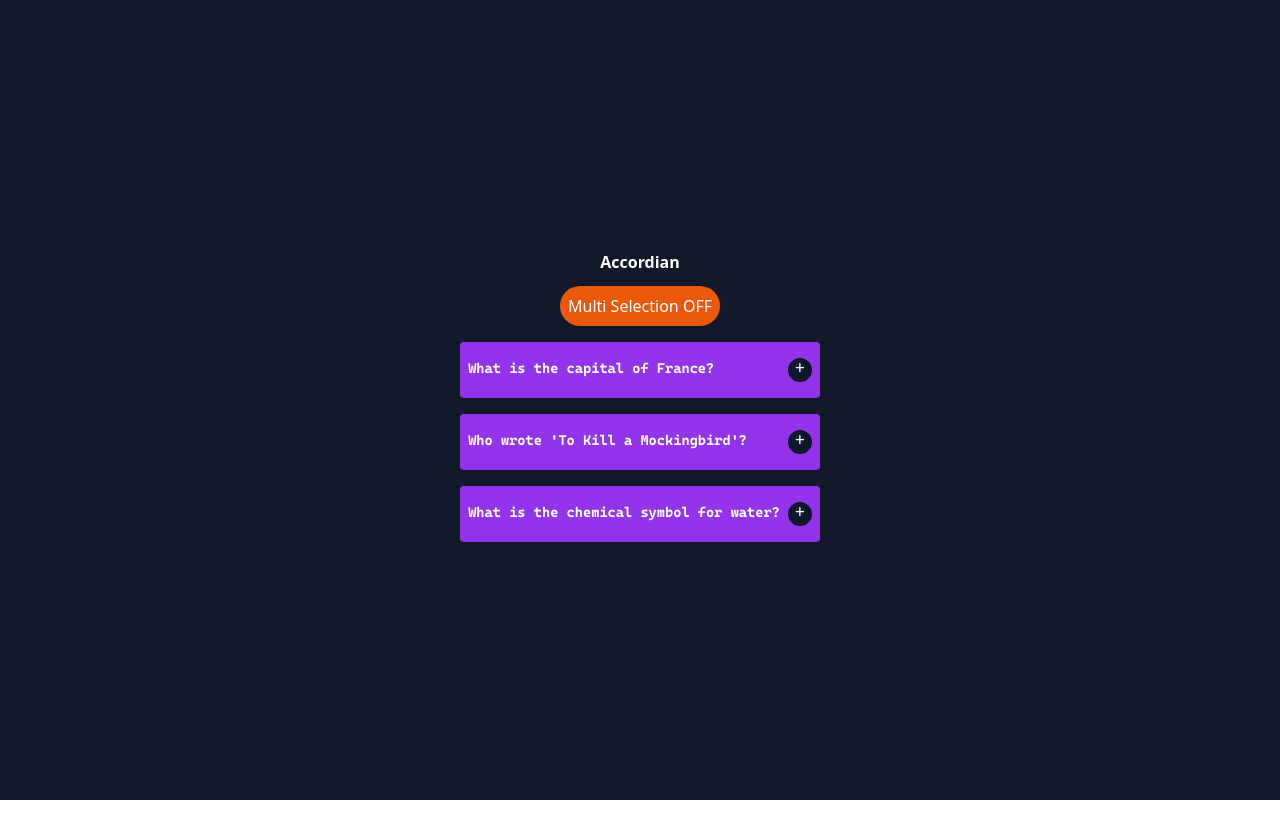
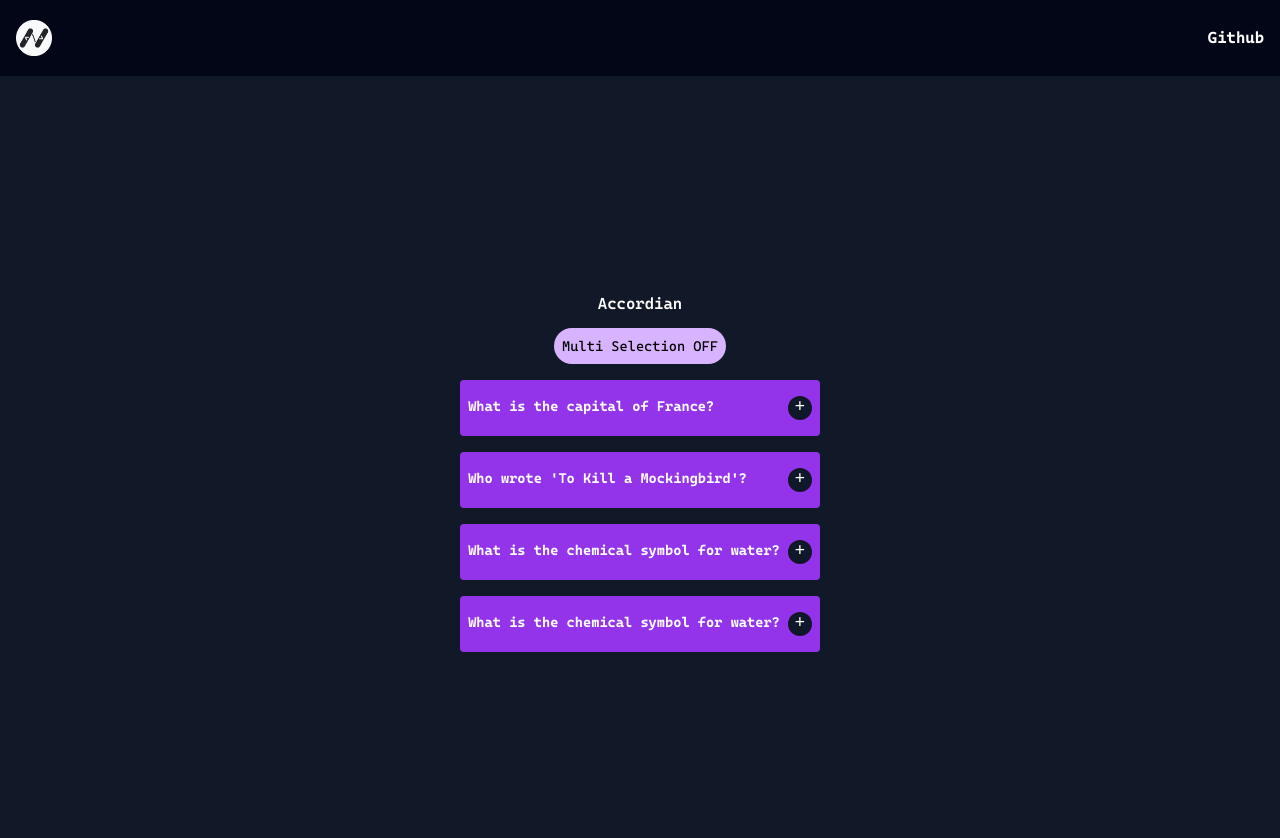
Before and after one commit to naimak659/React-Practice, a React (Vite) app: page / in a window 1280 px wide. Shown: the top 838 px of the page. Before the commit the page ends 800 px from the top, so only its background shows below. Built offline with nearby package versions, Linux system fonts and the light colour scheme.

Commit message:
so i have fixed some filing system and added Navbar

```diff
--- a/src/App.jsx
+++ b/src/App.jsx
@@ -2,6 +2,7 @@ import { useState } from "react";
 import reactLogo from "./assets/react.svg";
 import viteLogo from "/vite.svg";
 import Accordian from "./components/accordian/Accordian";
+import Navbar from "./components/Navbar";
 
 function App() {
   const [count, setCount] = useState(0);
@@ -9,6 +10,7 @@ function App() {
   return (
     <>
       <div className="text-white ">
+        <Navbar />
         <Accordian />
       </div>
     </>
--- /dev/null
+++ b/src/components/Navbar.jsx
@@ -0,0 +1,21 @@
+import React from "react";
+import logo from "/src/assets/rounded-logo.png";
+
+function Navbar() {
+  return (
+    <div className="w-full select-none bg-slate-950 px-4 py-5 flex justify-between items-center">
+      <picture>
+        <img className="w-9 " src={logo} alt="" />
+      </picture>
+      <a
+        className="font-cascadiaBold "
+        href="https://github.com/naimak659"
+        target="_blank"
+      >
+        Github
+      </a>
+    </div>
+  );
+}
+
+export default Navbar;
--- a/src/components/accordian/Accordian.jsx
+++ b/src/components/accordian/Accordian.jsx
@@ -1,5 +1,5 @@
 import { useState } from "react";
-import dummyData from "../../dummyData/accordian";
+import dummyData from "./dummyData/accordian";
 
 function Accordian() {
   const [selected, setSelected] = useState(null);
@@ -21,10 +21,10 @@ function Accordian() {
   };
   return (
     <div>
-      <div className="w-screen grid place-items-center bg-gray-900 h-screen">
+      <div className="w-full grid place-items-center bg-gray-900 h-screen">
         <div className="flex flex-col justify-center items-center w-96">
           <div className="flex flex-col items-center gap-3 mb-4">
-            <h1 className="text-white text-center  font-cascadia font-bold">
+            <h1 className="text-white text-center  font-cascadiaSemiBold">
               Accordian
             </h1>
             <button
@@ -36,7 +36,7 @@ function Accordian() {
                     }
                   : () => setEnableMultiSelection(!enableMultiSelection)
               }
-              className="bg-orange-600 rounded-full p-2"
+              className="bg-purple-300 rounded-full p-2 font-cascadiaRegular text-sm text-black"
             >
               Multi Selection{" "}
               {enableMultiSelection || enableMultiSelection ? "ON " : "OFF "}
--- a/src/dummyData/accordian.js
+++ b/src/components/accordian/dummyData/accordian.js
@@ -17,6 +17,12 @@ const dummyData = [
     answer:
       "Lorem ipsum dolor sit amet, consectetuer adipiscing elit. Aenean commodo ligula eget dolor. Aenean massa. Cum sociis natoque penatibus et magnis dis parturient montes, nascetur ridiculus mus. Donec qu",
   },
+  {
+    id: 6,
+    question: "What is the chemical symbol for water?",
+    answer:
+      "Lorem ipsum dolor sit amet, consectetuer adipiscing elit. Aenean commodo ligula eget dolor. Aenean massa. Cum sociis natoque penatibus et magnis dis parturient montes, nascetur ridiculus mus. Donec qu",
+  },
 ];
 
 export default dummyData;
```
Also changed, not shown: public/Fonts/CascadiaCode.ttf (deleted), src/assets/rounded-logo.png (added).
